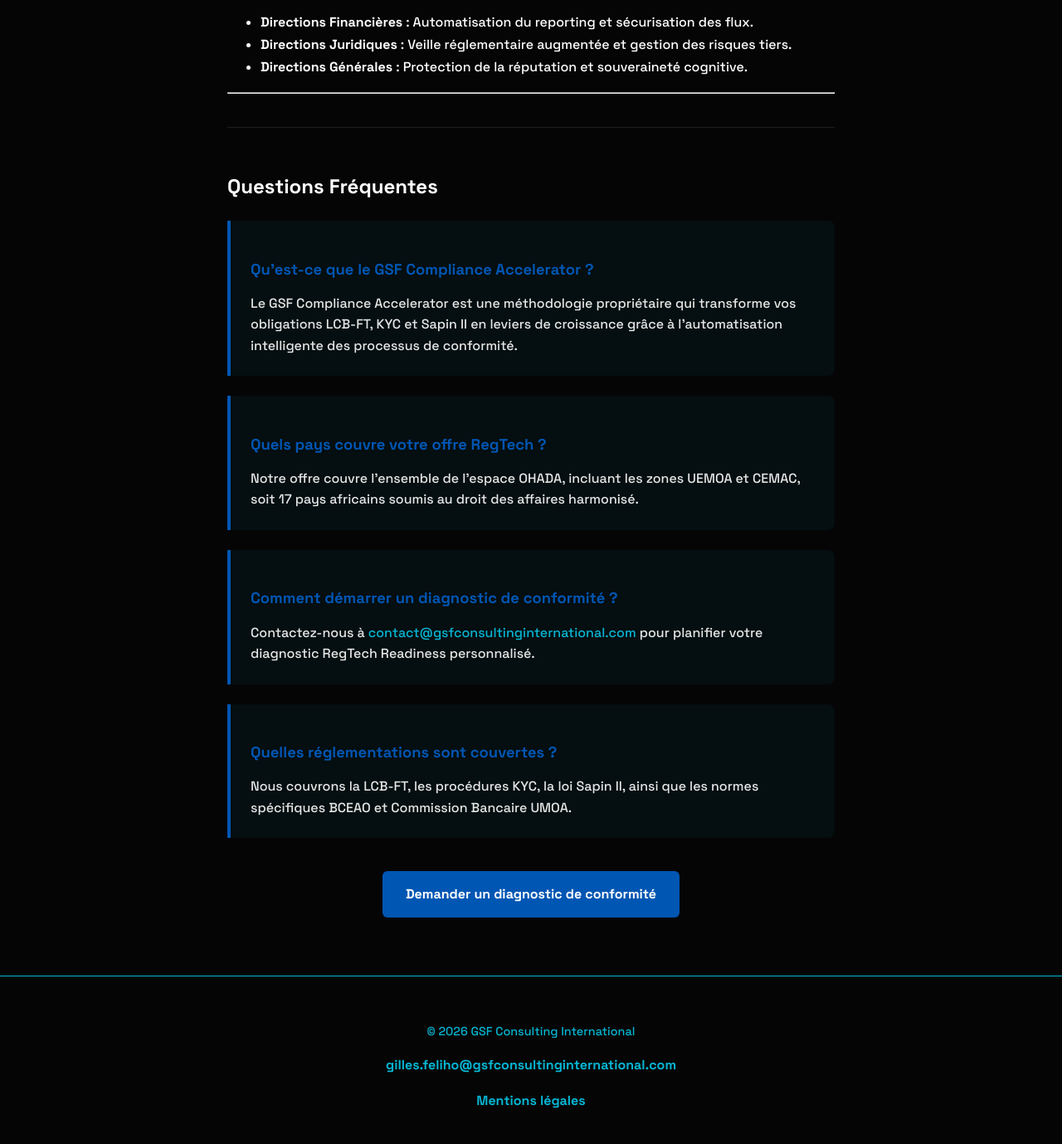
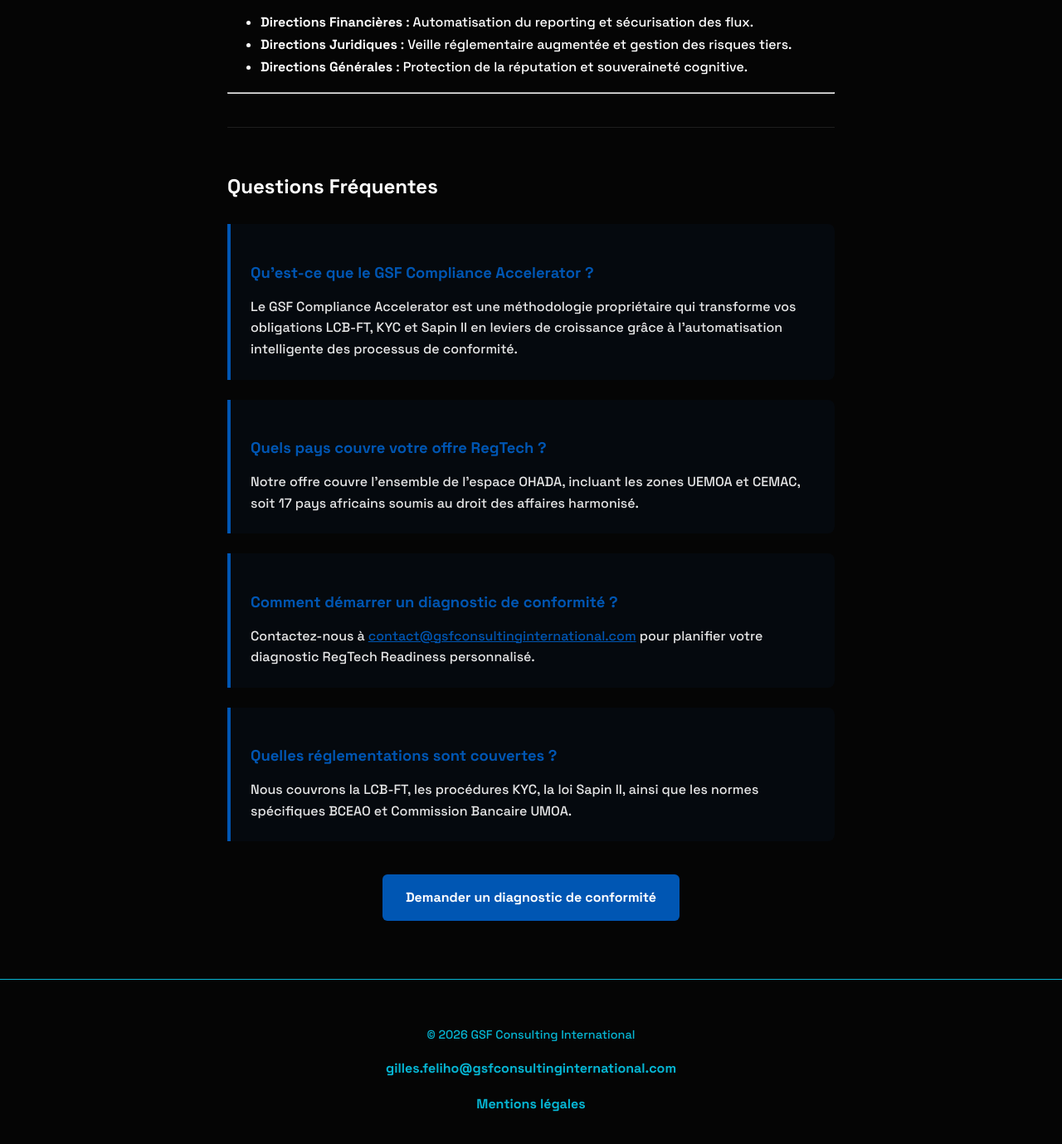
Before and after one commit to GSF-CONSULTING-INTERNATIONALE/.github.io-, a Jekyll site: the page built from regtech-ohada/index.md, in a window 1280 px wide and 1400 px high, scrolled down 1334 px. Shown: the top 1379 px of the window at 83% size. Built offline with Jekyll 4.4.1, drawn with Linux system fonts in a browser that asks for light colours.

Commit message:
Updated 1 file via CloudCannon.

```diff
--- a/_includes/faq-regtech.html
+++ b/_includes/faq-regtech.html
@@ -1,12 +1,14 @@
 <style>
   .faq-section { margin: 2.5rem 0; padding-top: 2rem; border-top: 1px solid rgba(255,255,255,0.1); }
-  .faq-item { background: rgba(6, 182, 212, 0.05); border-left: 4px solid #0056b3; padding: 1.5rem; border-radius: 0 8px 8px 0; margin-bottom: 1.5rem; }
-  .faq-item h3 { color: #0056b3; font-size: 1.15rem; margin-bottom: 0.8rem; }
+  /* Utilisation du bleu #0056b3 pour le bord et une version très légère pour le fond */
+  .faq-item { background: rgba(0, 86, 179, 0.05); border-left: 4px solid #0056b3; padding: 1.5rem; border-radius: 0 8px 8px 0; margin-bottom: 1.5rem; }
+  .faq-item h3 { color: #0056b3; font-size: 1.15rem; margin-bottom: 0.8rem; font-weight: 600; }
   .faq-item p { color: rgba(255,255,255,0.9); line-height: 1.6; margin: 0; }
+  .faq-item a { color: #0056b3; text-decoration: underline; }
 </style>
 
 <section class="faq-section">
-  <h2>Questions Fréquentes</h2>
+  <h2 style="color: #ffffff; margin-bottom: 1.5rem;">Questions Fréquentes</h2>
 
   <div class="faq-item">
     <h3>Qu'est-ce que le GSF Compliance Accelerator ?</h3>
```
